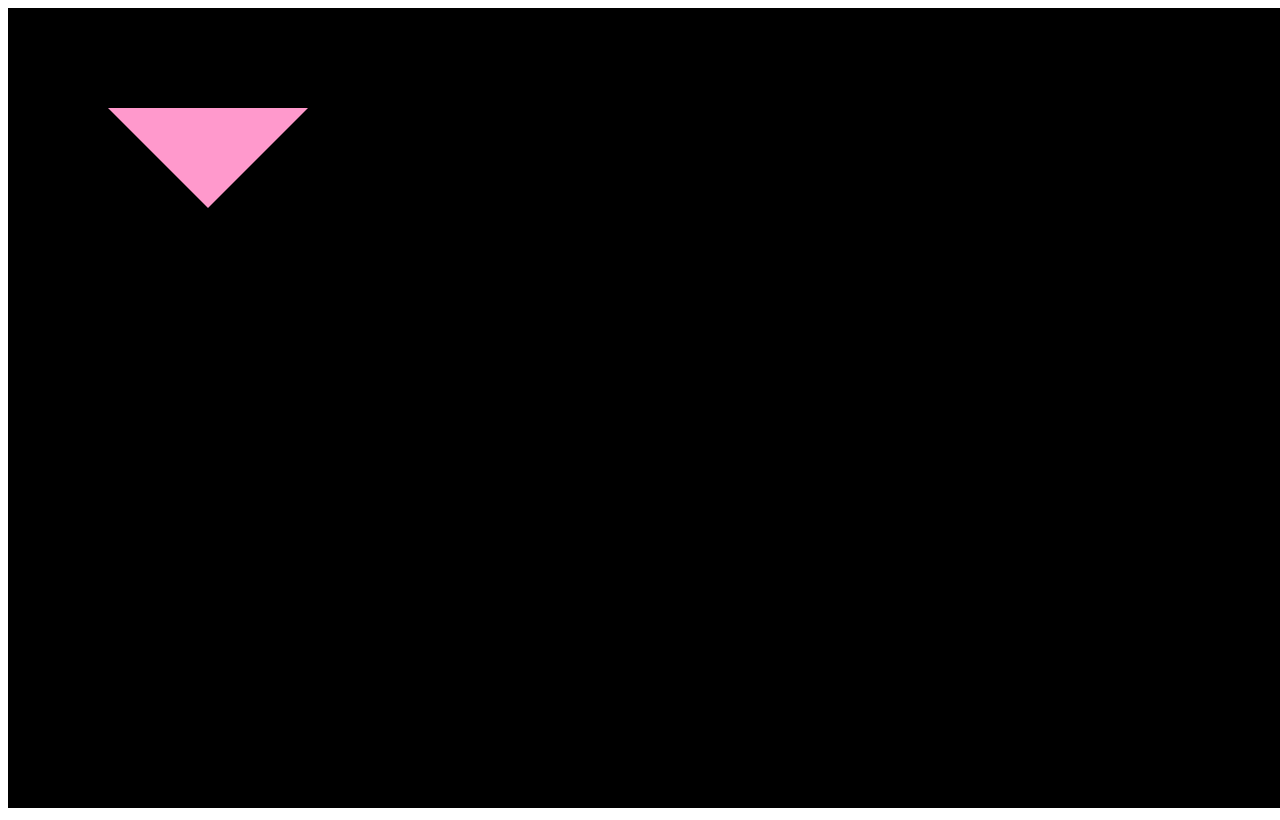
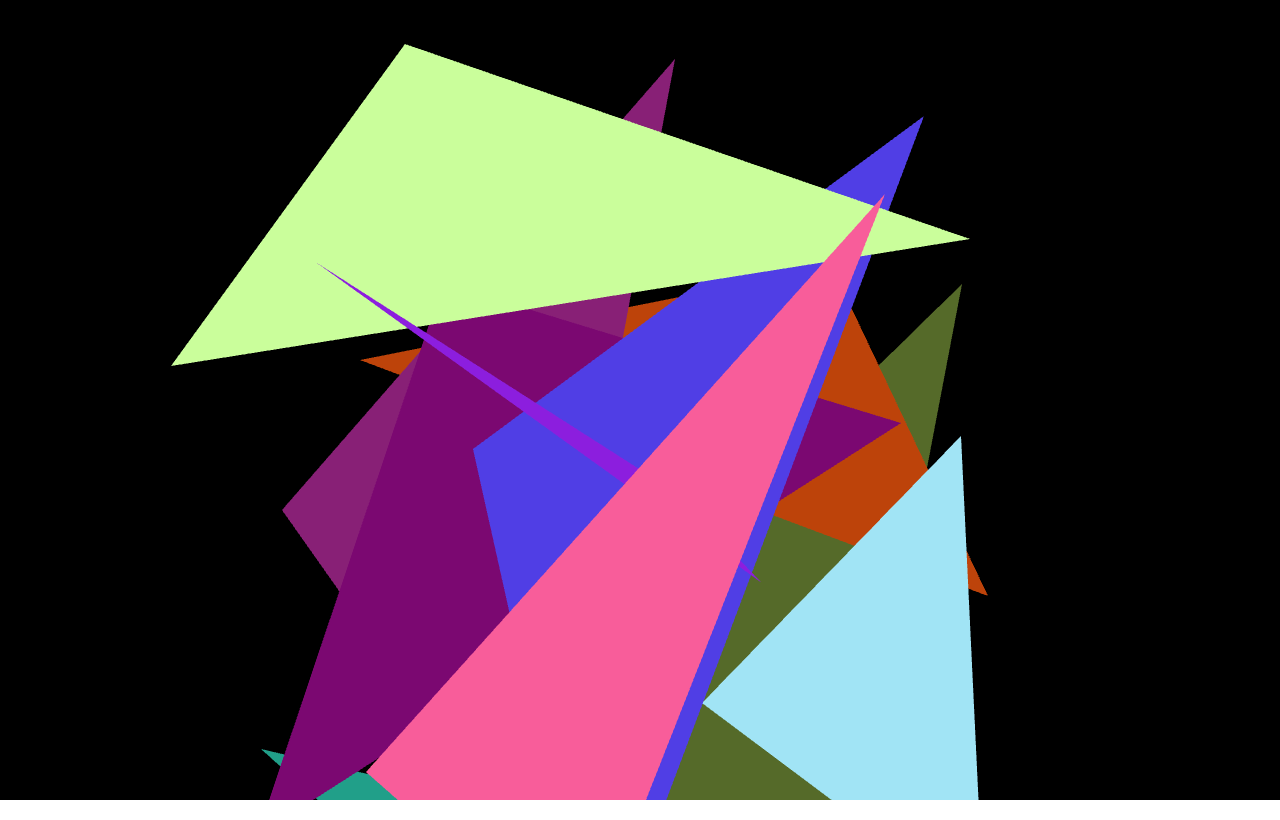
Before and after one commit to cosmicsplendor/webgl-2-renderer, a website built with Parcel: page index.html in a window 1280 px wide. Built offline with nearby package versions, Linux system fonts and the light colour scheme.

Commit message:
Augment the boilerplate code

```diff
--- a/index.html
+++ b/index.html
@@ -5,6 +5,14 @@
     <meta http-equiv="X-UA-Compatible" content="IE=edge">
     <meta name="viewport" content="width=device-width, initial-scale=1.0">
     <title>Neutrino Webgl 2.0 renderer</title>
+    <style>
+        body, html {
+            height: 100%;
+            width: 100%;
+            margin: 0;
+            padding: 0;
+        }
+    </style>
 </head>
 <body>
     <canvas id="viewport"></canvas>
--- a/src/index.js
+++ b/src/index.js
@@ -15,9 +15,10 @@ const vertexShaderSrc =
 const fragShaderSrc =
 `   #version 300 es
     precision highp float;
+    uniform vec4 u_color;
     out vec4 out_color;
     void main() {
-        out_color = vec4(1, 0.6, 0.8, 1);
+        out_color = u_color;
     }
 `
 
@@ -33,14 +34,9 @@ try {
     )
     const uResLocation = gl.getUniformLocation(program, "u_resolution")
     const aVertPosLocation = gl.getAttribLocation(program, "a_vert_pos")
-    const vertices = [
-        100, 100,
-        300, 100,
-        200, 200
-    ]
+    const uColorLocation = gl.getUniformLocation(program, "u_color")
     const posBuffer = gl.createBuffer()
     gl.bindBuffer(gl.ARRAY_BUFFER, posBuffer)
-    gl.bufferData(gl.ARRAY_BUFFER, new Float32Array(vertices), gl.STATIC_DRAW)
     const vao = gl.createVertexArray()
     gl.bindVertexArray(vao)
     gl.enableVertexAttribArray(aVertPosLocation)
@@ -53,7 +49,18 @@ try {
 
     gl.clearColor(0, 0, 0, 1)
     gl.clear(gl.COLOR_BUFFER_BIT | gl.DEPTH_BUFFER_BIT)
-    gl.drawArrays(gl.TRIANGLES, 0, 3)
+    for (let x = 0; x < 10; x++) {
+        gl.bufferData(gl.ARRAY_BUFFER, new Float32Array([
+            rand(1000), rand(1000),
+            rand(1000), rand(1000),
+            rand(1000), rand(1000)
+        ]), gl.STATIC_DRAW)
+        gl.uniform4f(uColorLocation, rand(256) / 256, rand(256) / 256, rand(256) / 256, 1)
+        gl.drawArrays(gl.TRIANGLES, 0, 3)
+    }
+    function rand(n) {
+        return Math.floor(Math.random() * n)
+    }
 } catch(e) {
     console.log(e.message)
 }
```
Also changed, not shown: dist/index.html, 2 other files.
